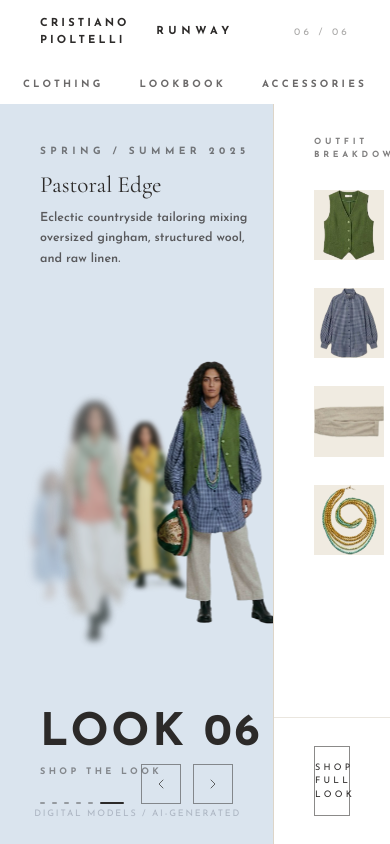
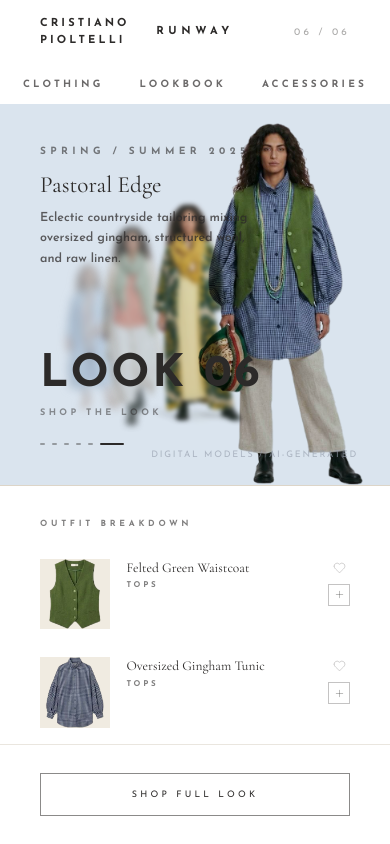
Before and after one commit to ritikaanand0611-ctrl/cristiano-pioltelli, a Next.js app: page / in a window 390 px wide. Built offline with nearby package versions, Linux system fonts and the light colour scheme.

Commit message:
Mobile layout: steeper depth math, hide arrows, responsive stacking

```diff
--- a/app/components/LookbookShell.tsx
+++ b/app/components/LookbookShell.tsx
@@ -187,22 +187,38 @@ function computeOffset(index: number, activeIndex: number): number {
   return offset;
 }
 
-function getRunwayStyle(index: number, activeIndex: number) {
+function getRunwayStyle(index: number, activeIndex: number, isMobile: boolean) {
   const offset = computeOffset(index, activeIndex);
-  // center-origin + slight positive-y shift per step traces the converging
-  // vanishing-point perspective the user's orange lines indicate.
+
+  if (isMobile) {
+    if (offset === 0) {
+      return { x: "0vw",   y: "0%",   scale: 1.00, opacity: 1,   filter: "blur(0px)",   zIndex: 50 };
+    } else if (offset === -1) {
+      return { x: "-22vw", y: "3%",   scale: 0.75, opacity: 0.9, filter: "blur(2.5px)", zIndex: 40 };
+    } else if (offset === -2) {
+      return { x: "-38vw", y: "6%",   scale: 0.55, opacity: 0.7, filter: "blur(6px)",   zIndex: 30 };
+    } else if (offset === -3) {
+      return { x: "-48vw", y: "9%",   scale: 0.40, opacity: 0.4, filter: "blur(10px)",  zIndex: 20 };
+    } else if (offset > 0) {
+      return { x: "60vw",  y: "0%",   scale: 1.00, opacity: 0,   filter: "blur(0px)",   zIndex: 60 };
+    } else {
+      return { x: "-55vw", y: "12%",  scale: 0.25, opacity: 0,   filter: "blur(14px)",  zIndex: 10 };
+    }
+  }
+
+  // Desktop
   if (offset === 0) {
-    return { x: "5vw",   y: "0%",  scale: 1.00, opacity: 1,   filter: "blur(0px)",  zIndex: 50 };
+    return { x: "5vw",   y: "0%",  scale: 1.00, opacity: 1,   filter: "blur(0px)",   zIndex: 50 };
   } else if (offset === -1) {
-    return { x: "-12vw", y: "2%",  scale: 0.82, opacity: 0.9, filter: "blur(2.5px)", zIndex: 40 };
+    return { x: "-12vw", y: "2%",  scale: 0.72, opacity: 0.9, filter: "blur(2.5px)", zIndex: 40 };
   } else if (offset === -2) {
-    return { x: "-26vw", y: "4%",  scale: 0.62, opacity: 0.7, filter: "blur(6px)",  zIndex: 30 };
+    return { x: "-26vw", y: "4%",  scale: 0.48, opacity: 0.7, filter: "blur(6px)",   zIndex: 30 };
   } else if (offset === -3) {
-    return { x: "-36vw", y: "6%",  scale: 0.42, opacity: 0.4, filter: "blur(10px)", zIndex: 20 };
+    return { x: "-36vw", y: "6%",  scale: 0.28, opacity: 0.4, filter: "blur(10px)",  zIndex: 20 };
   } else if (offset > 0) {
-    return { x: "50vw",  y: "0%",  scale: 1.00, opacity: 0,   filter: "blur(0px)",  zIndex: 60 };
+    return { x: "50vw",  y: "0%",  scale: 1.00, opacity: 0,   filter: "blur(0px)",   zIndex: 60 };
   } else {
-    return { x: "-42vw", y: "8%",  scale: 0.22, opacity: 0,   filter: "blur(14px)", zIndex: 10 };
+    return { x: "-42vw", y: "8%",  scale: 0.14, opacity: 0,   filter: "blur(14px)",  zIndex: 10 };
   }
 }
 
@@ -227,6 +243,16 @@ export default function LookbookShell() {
     const next = ((n % LOOKS.length) + LOOKS.length) % LOOKS.length;
     activeIndexRef.current = next;
     setActiveIndex(next);
+  }, []);
+
+  // Mobile breakpoint detection (matches Tailwind's md: 768px)
+  const [isMobile, setIsMobile] = useState(false);
+  useEffect(() => {
+    const mq = window.matchMedia("(max-width: 767px)");
+    setIsMobile(mq.matches);
+    const handler = (e: MediaQueryListEvent) => setIsMobile(e.matches);
+    mq.addEventListener("change", handler);
+    return () => mq.removeEventListener("change", handler);
   }, []);
 
   // Measure left pane so card widths are pixel-perfect
@@ -304,15 +330,15 @@ export default function LookbookShell() {
 
       <Header right={lookCounter} />
 
-      {/* 70/30 split */}
-      <main className="flex flex-1 overflow-hidden">
+      {/* 70/30 split — stacks vertically on mobile */}
+      <main className="flex flex-col md:flex-row w-full min-h-0 flex-1 overflow-hidden">
 
       {/* ══════════════════════════════════════════════════════════════════════
           LEFT PANE — The Runway  (70 %)
           ══════════════════════════════════════════════════════════════════════ */}
       <motion.div
         ref={paneRef}
-        className="relative w-[70%] h-full flex items-center justify-center overflow-hidden select-none bg-[#DAE4EE]"
+        className="relative w-full md:w-[70%] h-[70vh] md:h-full flex items-center justify-center overflow-hidden select-none bg-[#DAE4EE]"
       >
         {/* ── Models ─────────────────────────────────────────────────────── */}
         {paneW > 0 &&
@@ -327,8 +353,8 @@ export default function LookbookShell() {
               teleportingRight ? `${l.id}-tpr${activeIndex}` :
               l.id;
             const itemInitial =
-              teleportingLeft  ? { x: "-42vw", y: "8%", scale: 0.22, opacity: 0 } :
-              teleportingRight ? { x: "50vw",  y: "0%", scale: 1.00, opacity: 0 } :
+              teleportingLeft  ? { x: isMobile ? "-55vw" : "-42vw", y: isMobile ? "12%" : "8%", scale: isMobile ? 0.25 : 0.14, opacity: 0 } :
+              teleportingRight ? { x: isMobile ? "60vw"  : "50vw",  y: "0%", scale: 1.00, opacity: 0 } :
               false;
 
             return (
@@ -337,7 +363,7 @@ export default function LookbookShell() {
                 initial={itemInitial}
                 className="absolute bottom-0 left-[50%] w-[44%] h-[95%] mix-blend-multiply"
                 style={{ transformOrigin: "center center", cursor: offset !== 0 ? "pointer" : undefined }}
-                animate={getRunwayStyle(i, activeIndex)}
+                animate={getRunwayStyle(i, activeIndex, isMobile)}
                 transition={{ type: "spring", stiffness: 220, damping: 30, mass: 1 }}
                 onClick={() => offset !== 0 && goTo(i)}
               >
@@ -438,8 +464,8 @@ export default function LookbookShell() {
           </nav>
         </div>
 
-        {/* ── Bottom-right: arrow controls ────────────────────────────────── */}
-        <div className="absolute bottom-10 right-10 z-[80] flex gap-3">
+        {/* ── Bottom-right: arrow controls — hidden on mobile (swipe instead) */}
+        <div className="absolute bottom-10 right-10 z-[80] hidden md:flex gap-3">
           <button
             onClick={() => goTo(activeIndexRef.current + 1)}
             aria-label="Previous look"
@@ -468,9 +494,9 @@ export default function LookbookShell() {
       {/* ══════════════════════════════════════════════════════════════════════
           RIGHT PANE — Outfit Breakdown  (30 %)
           ══════════════════════════════════════════════════════════════════════ */}
-      <div className="w-[30%] h-full flex flex-col border-l border-[#DDD5C8] bg-white overflow-hidden">
+      <div className="w-full md:w-[30%] h-auto md:h-full flex flex-col border-t md:border-t-0 md:border-l border-[#DDD5C8] bg-white overflow-hidden">
 
-        <div className="flex-1 overflow-y-auto px-10 pt-8">
+        <div className="flex-1 overflow-y-auto px-10 pt-8 md:pt-8">
           <p className="font-sans text-[8.5px] font-bold tracking-[0.44em] text-[#2C2A29]/60 uppercase mb-7">
             Outfit Breakdown
           </p>
```
